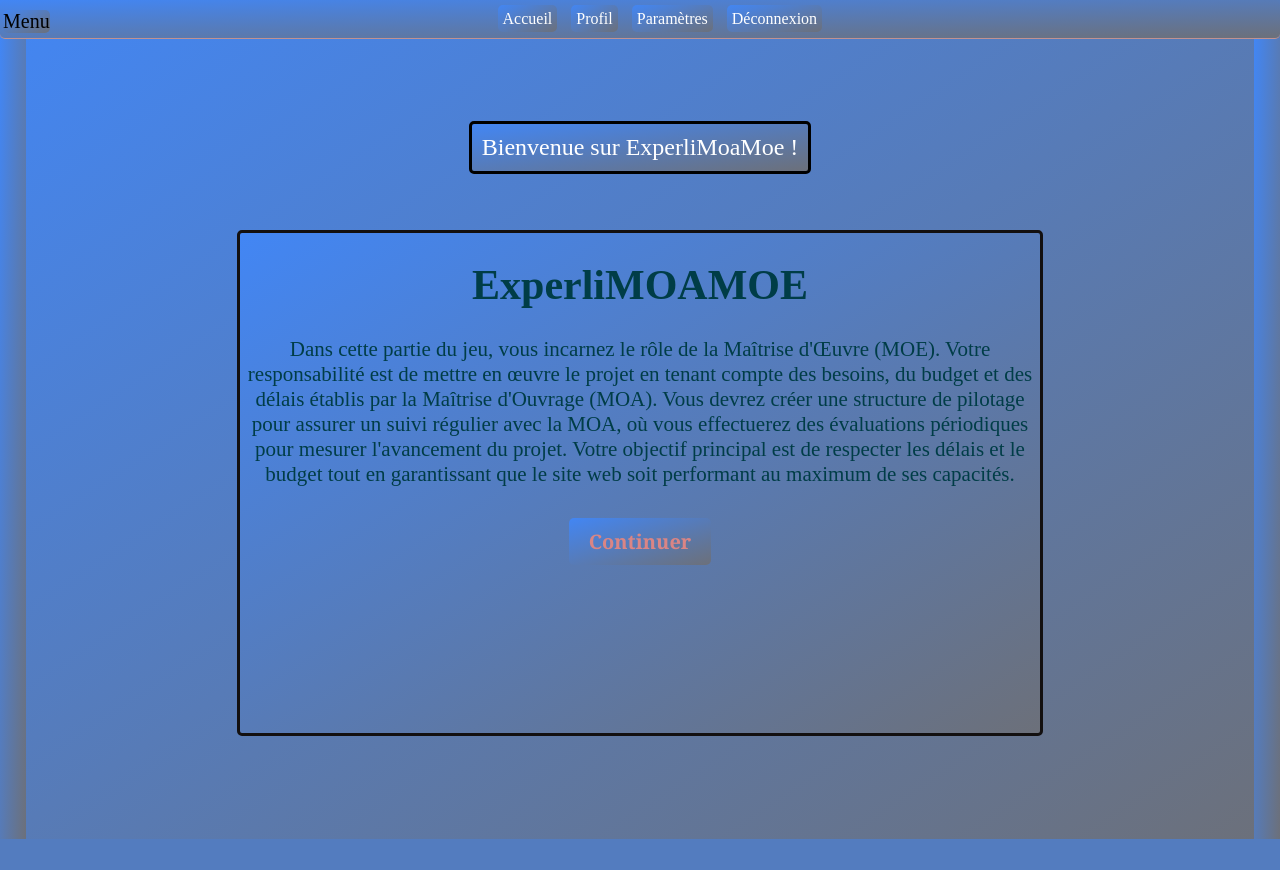
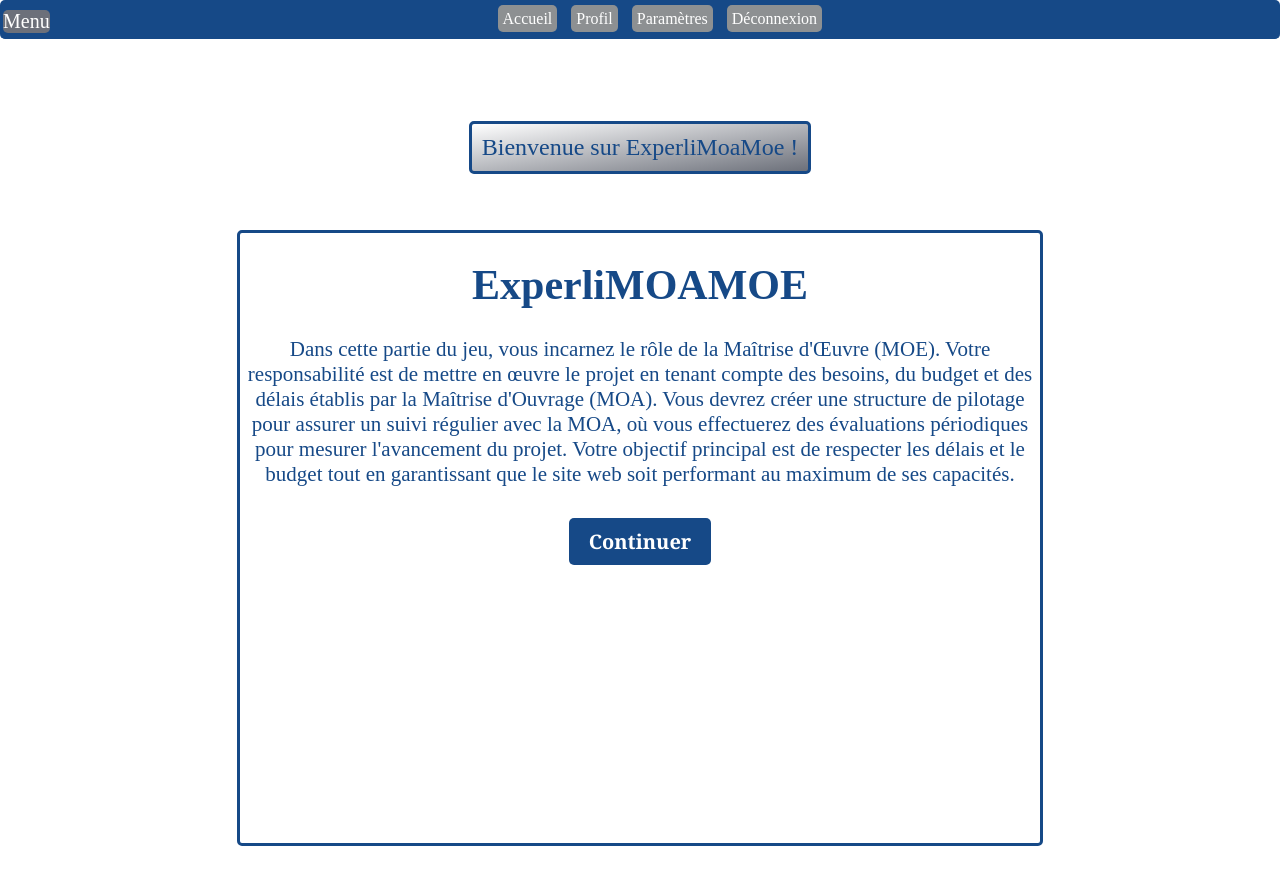
Before and after one commit to PB-3/ExperliMOAMOE, a PHP site: page /x.html in a window 1280 px wide. Before the commit the page ends 839 px from the top, so only its background shows below. Run offline with PHP 8.4, Linux system fonts and the light colour scheme.

Commit message:
Update stylex.css

```diff
--- a/project-suite/stylex.css
+++ b/project-suite/stylex.css
@@ -1,8 +1,7 @@
 body {
     margin: 0;
     padding: 0;
-    background:linear-gradient(to bottom right, #4286f4, #6c707a);
-
+    background: #ffffff;
 }
 
 .container {
@@ -11,33 +10,31 @@ body {
 
 .header {
     padding: 20px;
-    color: #ffffff;
+    color: #164987;
 }
 
 div.header h1.title {
     font-size: 24px;
     font-weight: 500;
-    background: linear-gradient(to bottom right, #4286f4, #6c707a);
+    background: linear-gradient(to bottom right, #ffffff, #6c707a);
 
-    border: 3px solid #000000;
+    border: 3px solid #164987;
     border-radius: 5px;
     display: inline-block;
     padding: 10px;
 }
 
 
-
-
 div.content {
     margin-top: 20px;
     width: 800px; /* Largeur du rectangle */
-    height: 500px; /* Hauteur du rectangle */
+    height: 610px; /* Hauteur du rectangle */
     margin-bottom: 20px;
     display: inline-block;
     position: relative;
-    border: 3px solid #131010;
+    border: 3px solid #164987;
     border-radius: 5px;
-    background: linear-gradient(to bottom right, #4286f4, #6c707a);
+    background: #ffffff;
 
   }
 
@@ -72,7 +69,7 @@ div.content div.game-title {
     font-size: 21px;
     font-family:'Times New Roman', Times, serif;
     font:400;
-    color:rgb(0, 61, 71);
+    color:#164987;
 }
 .user-data {
     margin-top: 10px;
@@ -97,11 +94,32 @@ div.content div.game-title {
     color: #555555;
 }
 
+.no-bullets {
+  list-style-type: none;
+  margin: 0;
+}
+
+.no-bullets li {
+  display: flex;
+  align-items: center;
+  margin-bottom: 5px;
+}
+
+.no-bullets li input[type="checkbox"] {
+  margin-right: 10px;
+}
+
+.no-bullets li label {
+  max-width: 90%;
+  overflow-wrap: break-word;
+}
+
+
 nav.navigation {
-    background: linear-gradient(to bottom right, #4286f4, #6c707a);
+    background: #164987;
 
     padding: 10px 0;
-    border-bottom: 1px solid #c09292;
+    border-bottom: 1px solid #164987;
     border-radius: 5px;
     border-width: 50%;
 }
@@ -121,12 +139,12 @@ nav.navigation {
     text-decoration: none;
     color: #ffffff;
     padding: 5px;
-     background: linear-gradient(to bottom right, #4286f4, #6c707a);
+     background: #8d9092;
     border-radius: 5px;
 }
 
 .navigation a:hover {
-     background: linear-gradient(to bottom right, #4286f4, #6c707a);
+     background: #6d7175;
 }
 
 .footer {
@@ -137,14 +155,14 @@ nav.navigation {
 
 div.sidebar-left {
     width: 2%;
-     background: linear-gradient(to bottom right, #4286f4, #6c707a);
+     background: #ffffff;
     float: left;
     height: 100vh;
 }
 
 div.sidebar-right {
     width: 2%;
-     background: linear-gradient(to bottom right, #4286f4, #6c707a);
+     background: #ffffff;
     float: right;
     height: 100vh;
 }
@@ -157,19 +175,19 @@ div.dropdown {
 
   span.dropbtn {
     text-decoration: none;
-    color: #000000;
+    color: #ffffff;
     margin-top:10px;
     margin-left:3px;
     font-size: 20px;
     float:left;
-     background: linear-gradient(to bottom right, #4286f4, #6c707a);
+     background: #6c707a;
     border-radius: 5px;
   }
 
   div.dropdown-content {
     display: none;
     position: absolute;
-     background: linear-gradient(to bottom right, #4286f4, #6c707a);
+     background: #4286f4;
     min-width: 160px;
     box-shadow: 0px 8px 16px 0px rgba(0,0,0,0.2);
     z-index: 1;
@@ -293,8 +317,8 @@ div.dropdown {
       }
 
 .btn-continuer {
-        background: linear-gradient(to bottom right, #4286f4, #6c707a);
-        color:  rgb(218, 133, 133);
+        background: #164987;
+        color:  #ffffff;
         border: none;
         border-radius: 5px;
         padding: 10px 20px;
```
Also changed, not shown: other parts of project-suite/stylex.css (+20 -14 lines).
